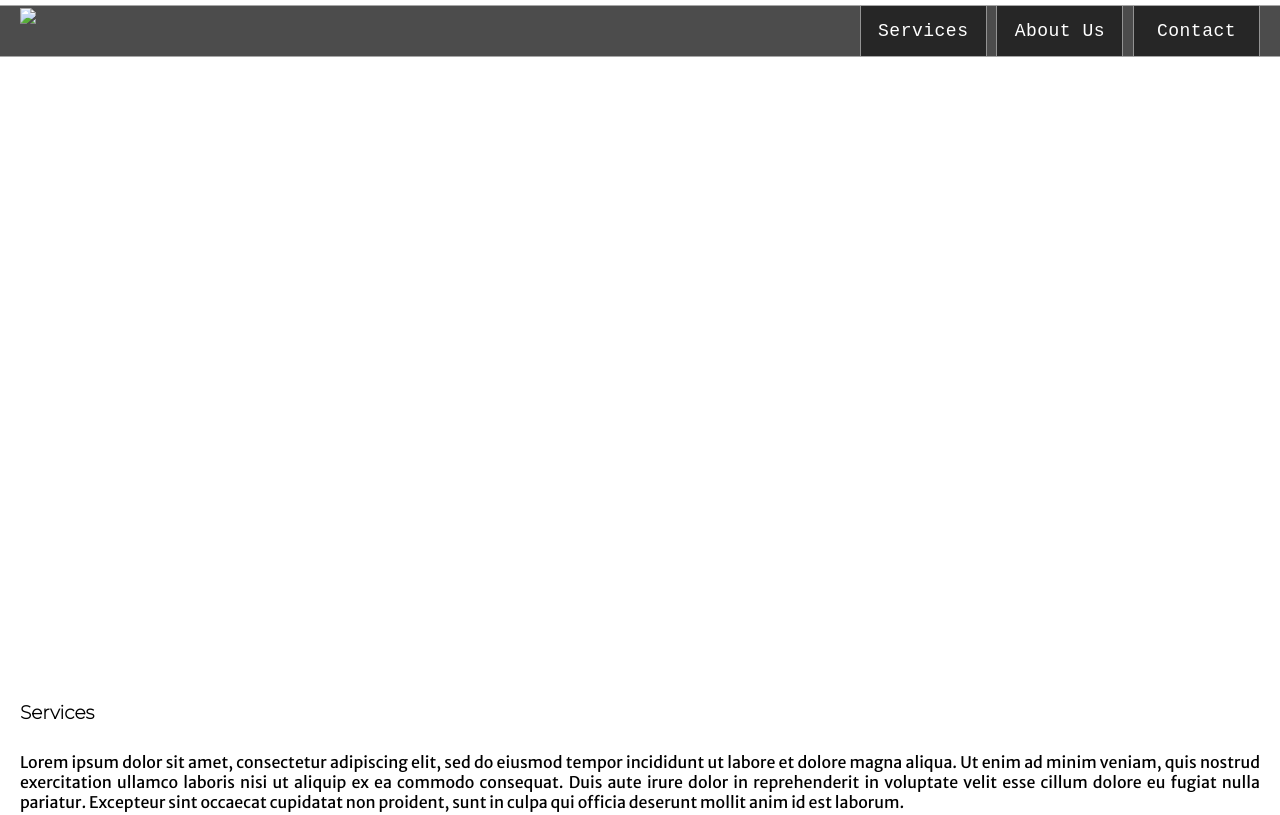
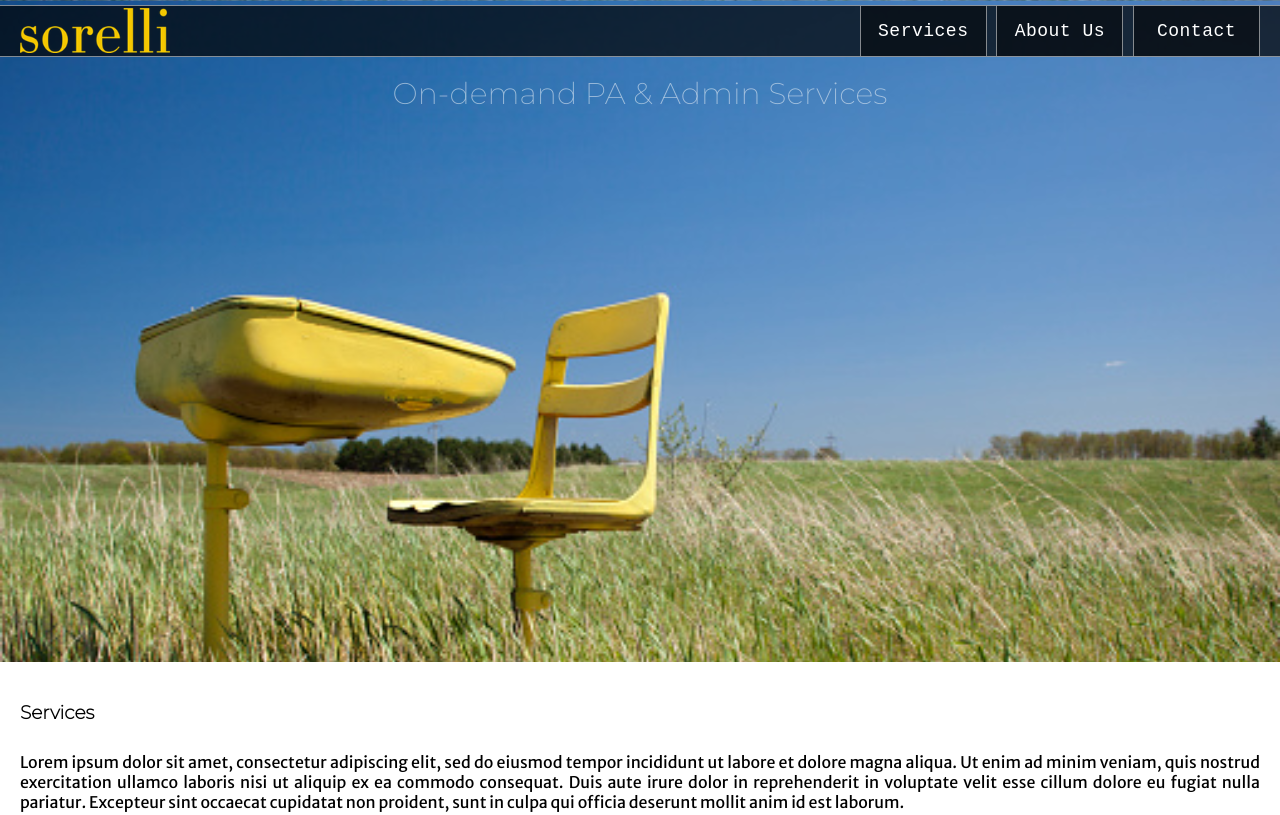
Before and after one commit to Ryca77/sorelli, a plain HTML site: page index.html in a window 1280 px wide. Shown: the top 815 px of the page. Drawn offline with nearby package versions, Linux system fonts and the light colour scheme; a web font is replaced by a local one.

Commit message:
image filenames

```diff
--- a/css/style.css
+++ b/css/style.css
@@ -1,5 +1,5 @@
 body {
-	background-image: url('../images/desk-field.jpg');
+	background-image: url('../images/desk-field-main.jpg');
 	background-repeat: no-repeat;
 	background-attachment: fixed;
 	background-size: 100%;
--- a/index.html
+++ b/index.html
@@ -15,7 +15,7 @@
 </head>
 <body id="background">
 	<nav class="navigation">
-		<div><img class="logo" src="./images/Sorelli-Logo-Only-200px.png"></div>
+		<div><img class="logo" src="./images/sorelli-logo-200px.png"></div>
 		<ul class="nav-links">
 			<li class="nav1">Services</li>
 			<li class="nav2">About Us</li>
```
